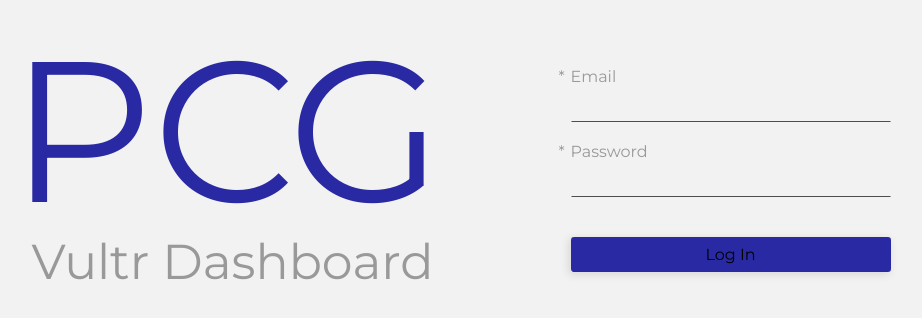
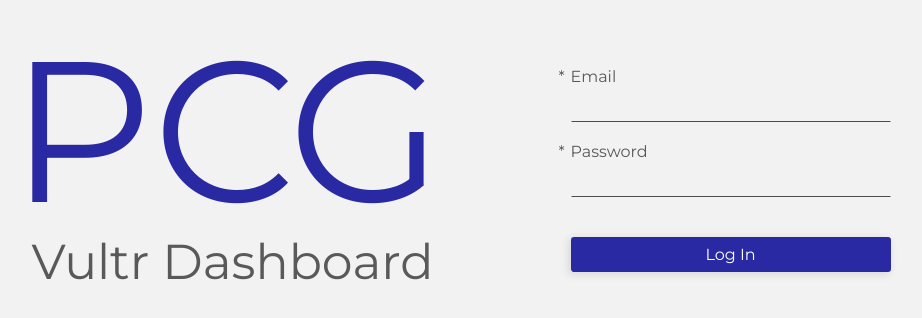
Before and after one commit to PacificConsultingGroup/pcg-vultr-dashboard, a Next.js app in the folder frontend/: page /login in a window 1280 px wide. Shown: the part 216-534 px from the top of the page, without its empty margins (190-1112 px from the left). Built offline with nearby package versions, Linux system fonts and the light colour scheme; no server answers.

Commit message:
style: Adjust light theme colours

```diff
--- a/frontend/src/styles/globals.css
+++ b/frontend/src/styles/globals.css
@@ -52,6 +52,7 @@
   --color-grey-offwhite: hsl(0, 0%, 95%);
   --color-grey-light: hsl(0, 0%, 85%);
   --color-grey-base: hsl(0, 0%, 60%);
+  --color-grey-base-dark: hsl(0, 0%, 35%);
   --color-grey-dark: hsl(0, 0%, 30%);
   --color-grey-offblack: hsl(0, 0%, 8%);
   --color-grey-black: hsl(0, 0%, 0%);
@@ -243,11 +244,15 @@
     --color-mono-lightest: var(--color-grey-black);
     --color-mono-lighter: var(--color-grey-offblack);
     --color-mono-light: var(--color-grey-dark);
-    --color-mono-base: var(--color-grey-base);
+    --color-mono-base: var(--color-grey-base-dark);
     --color-mono-dark: var(--color-grey-light);
     --color-mono-darker: var(--color-grey-offwhite);
     --color-mono-darkest: var(--color-grey-white);
 
     /* TODO: Adjust surface colours accordingly! */
   }
+
+  button {
+    --color-mono-lightest: var(--color-grey-white);
+  }
 }
```
